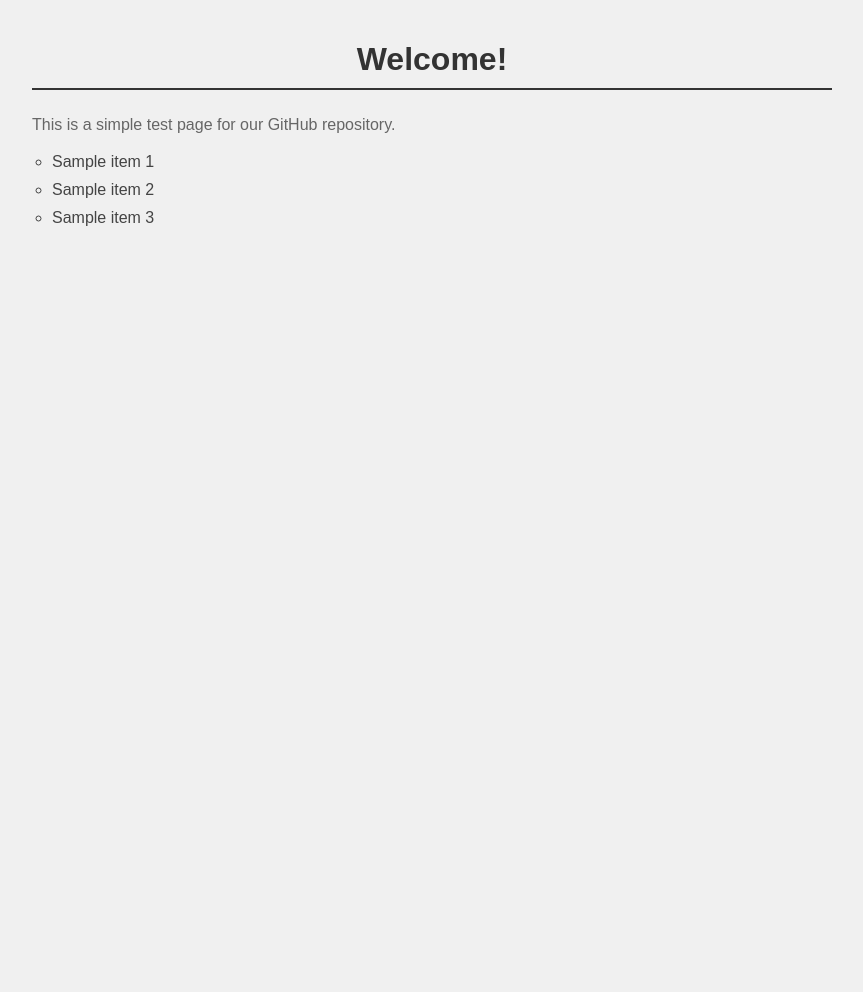
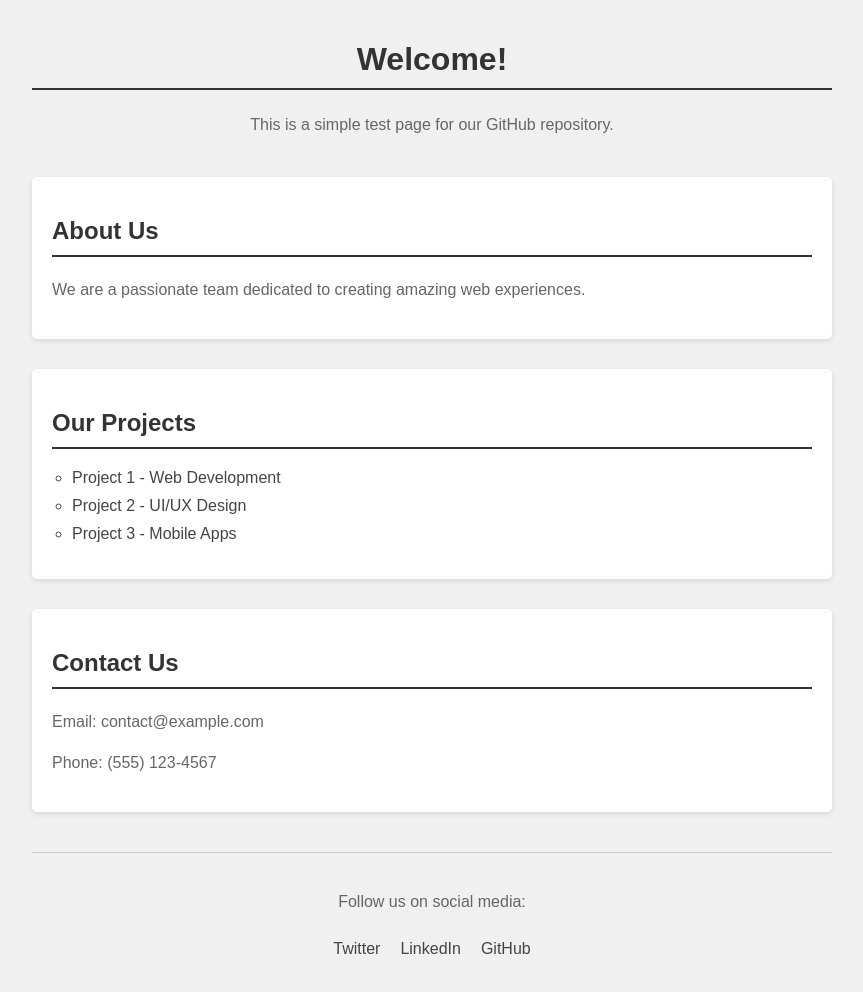
Before and after one commit to tephracloud/sample-test-html, a plain HTML site: page index.html in a window 1280 px wide. Shown: the whole page, without its empty margins (208-1071 px from the left). Before the commit the page ends 800 px from the top, so only its background shows below. Drawn offline with Linux system fonts and the light colour scheme.

Commit message:
Add more content sections

```diff
--- a/index.html
+++ b/index.html
@@ -7,12 +7,38 @@
     <link rel="stylesheet" href="styles.css">
 </head>
 <body>
-    <h1>Welcome!</h1>
-    <p>This is a simple test page for our GitHub repository.</p>
-    <ul>
-        <li>Sample item 1</li>
-        <li>Sample item 2</li>
-        <li>Sample item 3</li>
-    </ul>
+    <header>
+        <h1>Welcome!</h1>
+        <p>This is a simple test page for our GitHub repository.</p>
+    </header>
+
+    <section class="about">
+        <h2>About Us</h2>
+        <p>We are a passionate team dedicated to creating amazing web experiences.</p>
+    </section>
+
+    <section class="projects">
+        <h2>Our Projects</h2>
+        <ul>
+            <li>Project 1 - Web Development</li>
+            <li>Project 2 - UI/UX Design</li>
+            <li>Project 3 - Mobile Apps</li>
+        </ul>
+    </section>
+
+    <section class="contact">
+        <h2>Contact Us</h2>
+        <p>Email: contact@example.com</p>
+        <p>Phone: (555) 123-4567</p>
+    </section>
+
+    <footer>
+        <p>Follow us on social media:</p>
+        <ul class="social-links">
+            <li>Twitter</li>
+            <li>LinkedIn</li>
+            <li>GitHub</li>
+        </ul>
+    </footer>
 </body>
 </html>
--- a/styles.css
+++ b/styles.css
@@ -6,9 +6,13 @@ body {
     background-color: #f0f0f0;
 }
 
-h1 {
+header {
+    text-align: center;
+    margin-bottom: 40px;
+}
+
+h1, h2 {
     color: #333;
-    text-align: center;
     border-bottom: 2px solid #333;
     padding-bottom: 10px;
 }
@@ -27,3 +31,26 @@ li {
     margin: 10px 0;
     color: #444;
 }
+
+section {
+    margin: 30px 0;
+    padding: 20px;
+    background-color: white;
+    border-radius: 5px;
+    box-shadow: 0 2px 5px rgba(0,0,0,0.1);
+}
+
+.social-links {
+    list-style: none;
+    padding: 0;
+    display: flex;
+    justify-content: center;
+    gap: 20px;
+}
+
+footer {
+    margin-top: 40px;
+    text-align: center;
+    padding-top: 20px;
+    border-top: 1px solid #ccc;
+}
```
